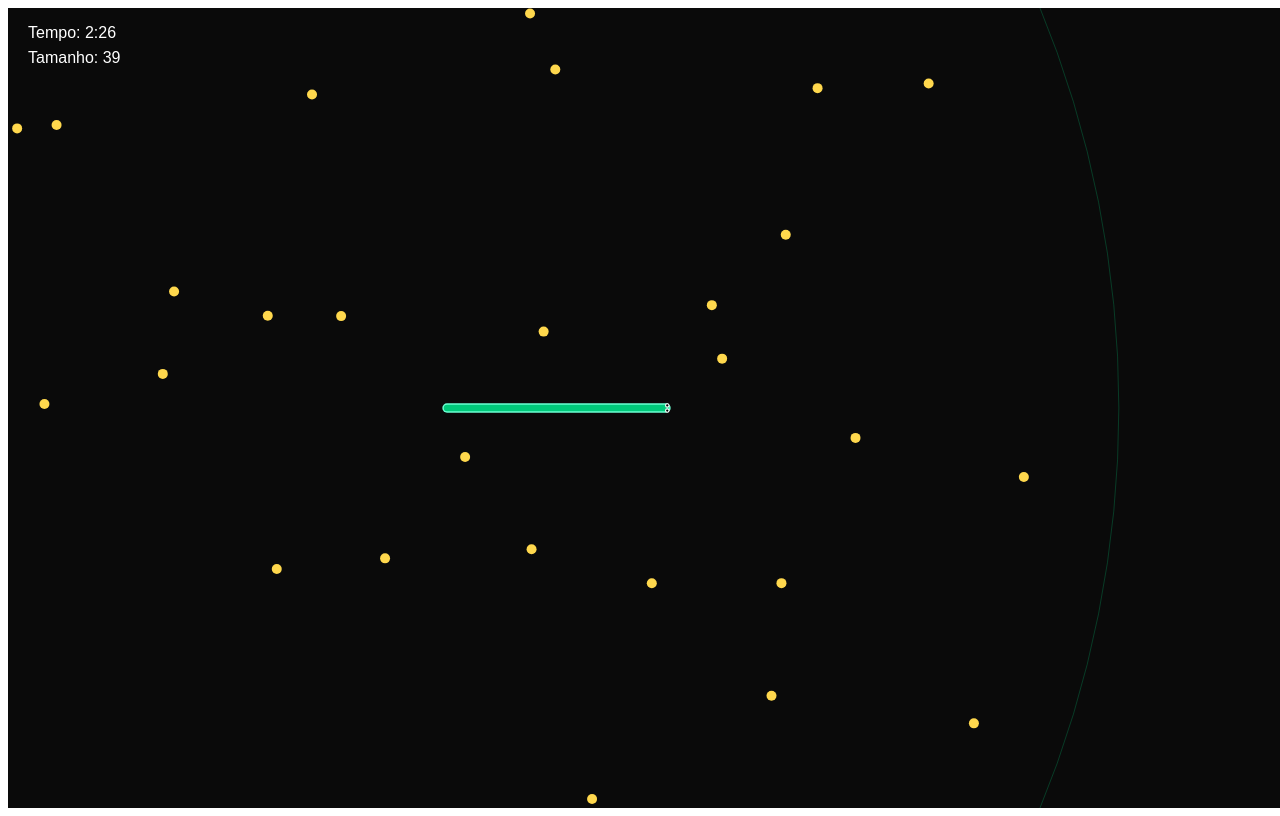
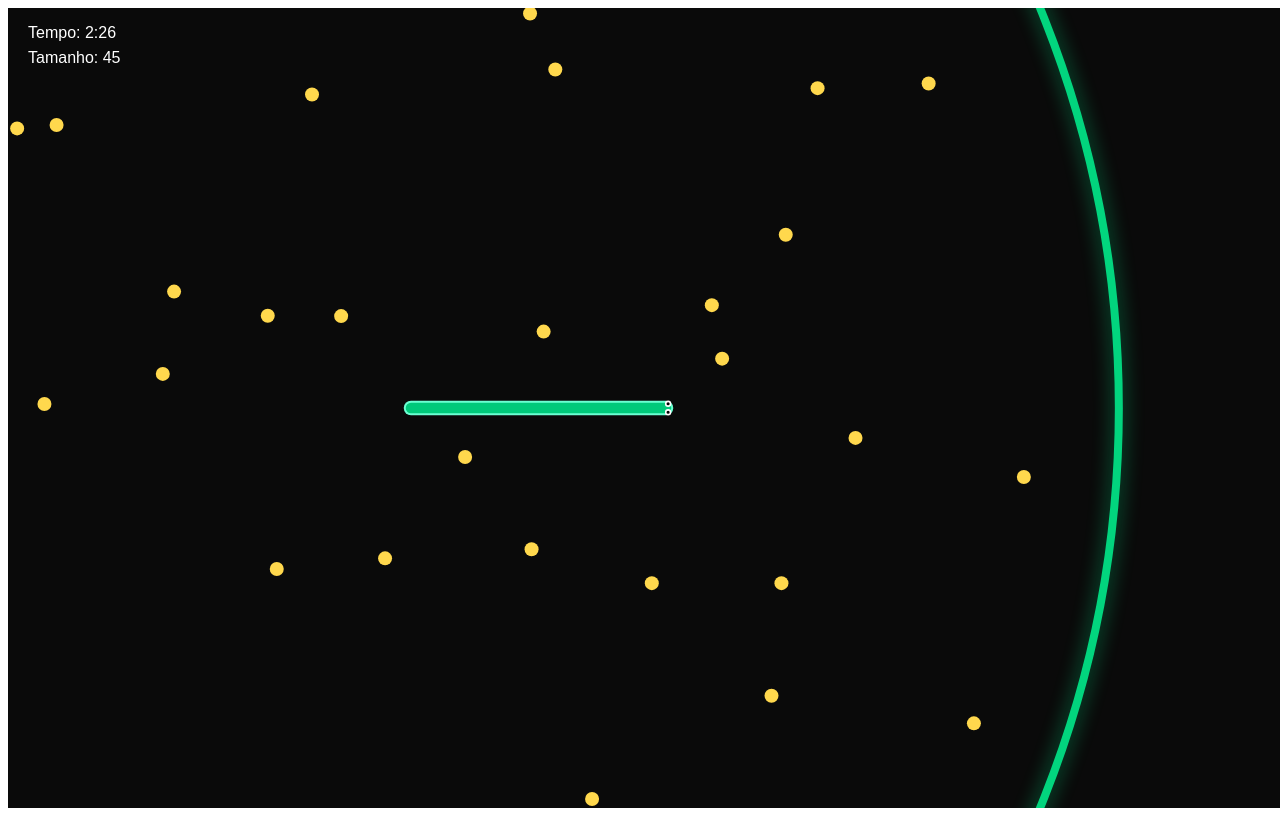
Before and after one commit to seven777-hub/seven-house, a plain HTML site: page index.html in a window 1280 px wide. Drawn offline with Linux system fonts and the light colour scheme.

Commit message:
Atualizar o index.html

```diff
--- a/index.html
+++ b/index.html
@@ -12,7 +12,7 @@ const SPEED = 2.0;
 const BOOST_SPEED = 3.8;
 const TURN_SPEED = 0.08;
 
-const MAP_SIZE = 2200; // mapa menor = sensação de zoom
+const MAP_SIZE = 2200;
 
 let safeRadius = MAP_SIZE / 2;
 const MIN_SAFE = 180;
@@ -26,7 +26,7 @@ let lastTime = Date.now();
 
 // ===== PLAYER =====
 let snake = [];
-let maxLength = 35;
+let maxLength = 40;
 
 let head = { x: 0, y: 0, angle: 0 };
 let target = { x: 0, y: 0 };
@@ -71,7 +71,7 @@ document.addEventListener("mousemove", (e) => {
 function die() {
   snake.forEach(s => foods.push({ x: s.x, y: s.y }));
   snake = [];
-  maxLength = 35;
+  maxLength = 40;
   head.x = 0;
   head.y = 0;
 }
@@ -121,9 +121,9 @@ function update() {
   while (snake.length > maxLength) snake.pop();
 
   foods.forEach((food, i) => {
-    if (Math.hypot(head.x - food.x, head.y - food.y) < 12) {
+    if (Math.hypot(head.x - food.x, head.y - food.y) < 14) {
       foods.splice(i,1);
-      maxLength += 4;
+      maxLength += 5;
 
       foods.push({
         x: (Math.random()-0.5)*MAP_SIZE,
@@ -143,7 +143,7 @@ function update() {
 
   // COLISÃO
   for (let i = 20; i < snake.length; i++) {
-    if (Math.hypot(head.x - snake[i].x, head.y - snake[i].y) < 8) {
+    if (Math.hypot(head.x - snake[i].x, head.y - snake[i].y) < 10) {
       die();
       return;
     }
@@ -168,24 +168,30 @@ function draw() {
     canvas.height/2 - cam.y
   );
 
-  // SAFE
+  // ===== SAFE ZONE VISUAL FORTE =====
   ctx.beginPath();
   ctx.arc(0,0,safeRadius,0,Math.PI*2);
-  ctx.strokeStyle = "rgba(0,255,150,0.2)";
+
+  ctx.lineWidth = 8;
+  ctx.strokeStyle = "rgba(0,255,150,0.8)";
+  ctx.shadowColor = "rgba(0,255,150,0.6)";
+  ctx.shadowBlur = 20;
   ctx.stroke();
 
-  // FOODS
+  ctx.shadowBlur = 0;
+
+  // ===== FOODS GRANDES =====
   foods.forEach(f=>{
     ctx.beginPath();
-    ctx.arc(f.x,f.y,5,0,Math.PI*2); // maior
+    ctx.arc(f.x,f.y,7,0,Math.PI*2);
     ctx.fillStyle="#ffd84d";
     ctx.fill();
   });
 
-  // ===== COBRA =====
+  // ===== COBRA MAIS GROSSA =====
   if (snake.length > 2) {
 
-    let thickness = 6 + (maxLength / 100); // MAIS GROSSO
+    let thickness = 10 + (maxLength / 80);
 
     ctx.beginPath();
     ctx.moveTo(snake[0].x, snake[0].y);
@@ -199,7 +205,7 @@ function draw() {
     ctx.lineCap = "round";
     ctx.lineJoin = "round";
 
-    ctx.lineWidth = thickness + 3;
+    ctx.lineWidth = thickness + 4;
     ctx.strokeStyle = "#6affd2";
     ctx.stroke();
 
@@ -210,12 +216,12 @@ function draw() {
     // BOOST
     if (boosting && maxLength > 25) {
       ctx.beginPath();
-      ctx.arc(head.x, head.y, thickness + 4, 0, Math.PI * 2);
-      ctx.fillStyle = "rgba(255,120,0,0.35)";
+      ctx.arc(head.x, head.y, thickness + 6, 0, Math.PI * 2);
+      ctx.fillStyle = "rgba(255,120,0,0.4)";
       ctx.fill();
     }
 
-    // ===== OLHOS DENTRO DA CABEÇA =====
+    // OLHOS
     const ex = Math.cos(head.angle);
     const ey = Math.sin(head.angle);
 
@@ -223,7 +229,7 @@ function draw() {
     const py = ex;
 
     const eyeDist = thickness * 0.4;
-    const forward = thickness * 0.2; // MAIS PRA DENTRO
+    const forward = thickness * 0.2;
 
     const leftX = head.x + px * eyeDist + ex * forward;
     const leftY = head.y + py * eyeDist + ey * forward;
@@ -233,14 +239,14 @@ function draw() {
 
     ctx.fillStyle = "white";
     ctx.beginPath();
-    ctx.arc(leftX, leftY, thickness * 0.35, 0, Math.PI * 2);
-    ctx.arc(rightX, rightY, thickness * 0.35, 0, Math.PI * 2);
+    ctx.arc(leftX, leftY, thickness * 0.3, 0, Math.PI * 2);
+    ctx.arc(rightX, rightY, thickness * 0.3, 0, Math.PI * 2);
     ctx.fill();
 
     ctx.fillStyle = "black";
     ctx.beginPath();
-    ctx.arc(leftX, leftY, thickness * 0.18, 0, Math.PI * 2);
-    ctx.arc(rightX, rightY, thickness * 0.18, 0, Math.PI * 2);
+    ctx.arc(leftX, leftY, thickness * 0.15, 0, Math.PI * 2);
+    ctx.arc(rightX, rightY, thickness * 0.15, 0, Math.PI * 2);
     ctx.fill();
   }
 
```
